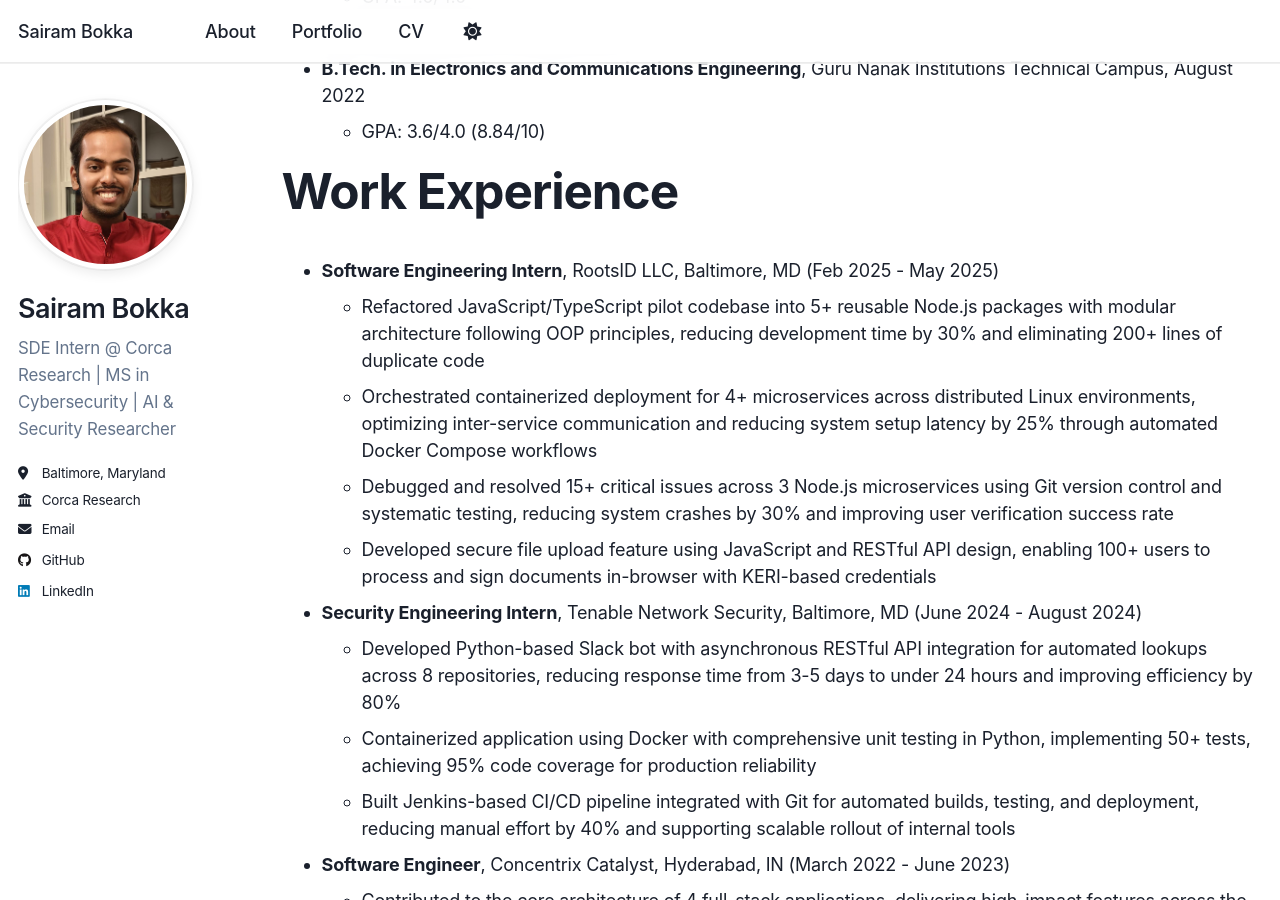
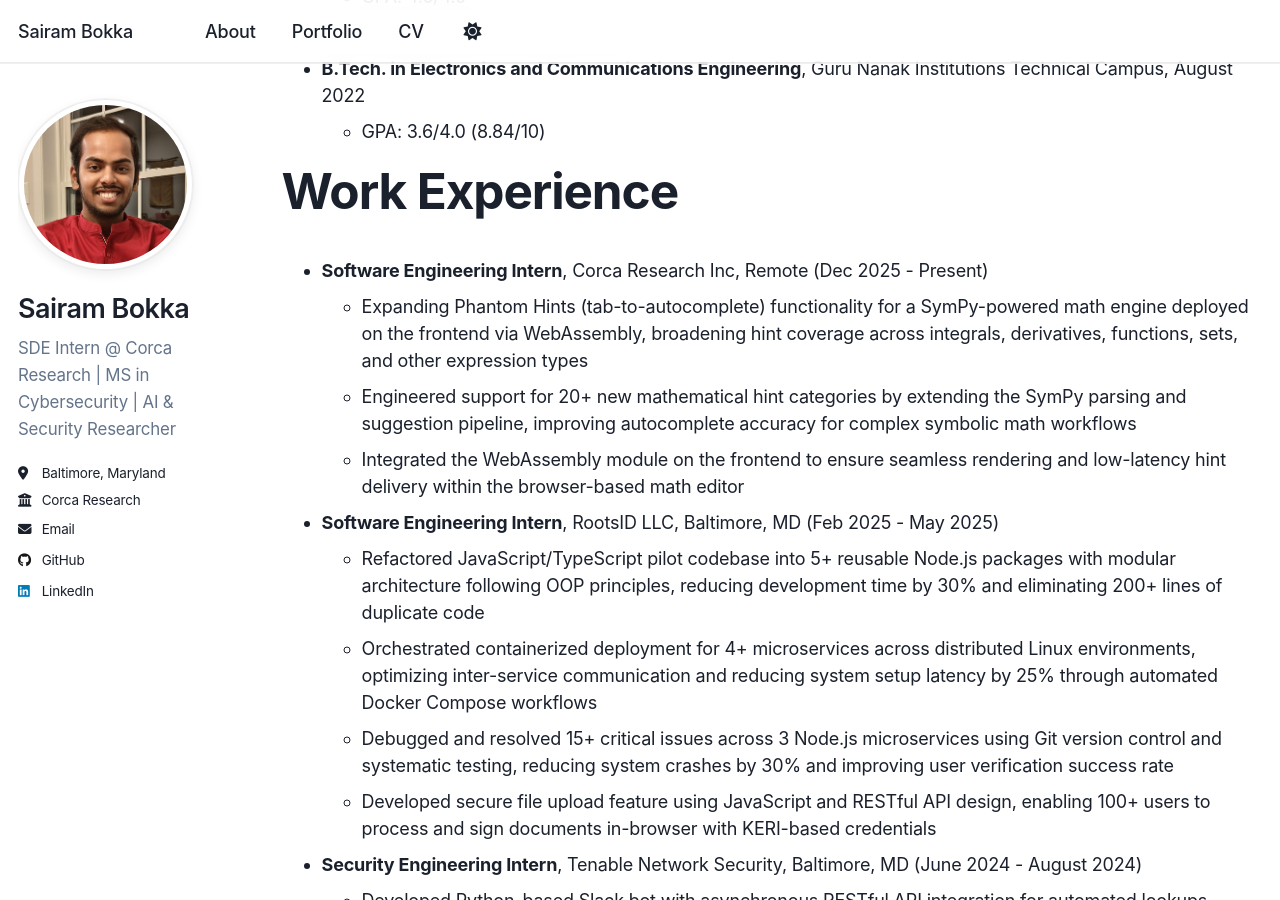
Before and after one commit to sairambokka/sairambokka.github.io, a Jekyll site: the page built from _pages/cv.md, in a window 1280 px wide and 900 px high, scrolled down 333 px. Built offline with Jekyll 4.4.1, drawn with Linux system fonts in a browser that asks for light colours; a script that is not in the unit is left out.

Commit message:
Update CV with Corca Research experience and add Financial Analyzer project
Co-Authored-By: Claude Opus 4.6 <noreply@anthropic.com>

```diff
--- a/_pages/cv.md
+++ b/_pages/cv.md
@@ -20,6 +20,11 @@ Education
 
 Work Experience
 ======
+* **Software Engineering Intern**, Corca Research Inc, Remote (Dec 2025 - Present)
+  * Expanding Phantom Hints (tab-to-autocomplete) functionality for a SymPy-powered math engine deployed on the frontend via WebAssembly, broadening hint coverage across integrals, derivatives, functions, sets, and other expression types
+  * Engineered support for 20+ new mathematical hint categories by extending the SymPy parsing and suggestion pipeline, improving autocomplete accuracy for complex symbolic math workflows
+  * Integrated the WebAssembly module on the frontend to ensure seamless rendering and low-latency hint delivery within the browser-based math editor
+
 * **Software Engineering Intern**, RootsID LLC, Baltimore, MD (Feb 2025 - May 2025)
   * Refactored JavaScript/TypeScript pilot codebase into 5+ reusable Node.js packages with modular architecture following OOP principles, reducing development time by 30% and eliminating 200+ lines of duplicate code
   * Orchestrated containerized deployment for 4+ microservices across distributed Linux environments, optimizing inter-service communication and reducing system setup latency by 25% through automated Docker Compose workflows
```
Also changed, not shown: _portfolio/financial-analyzer.md (added, +25 -0 lines).
